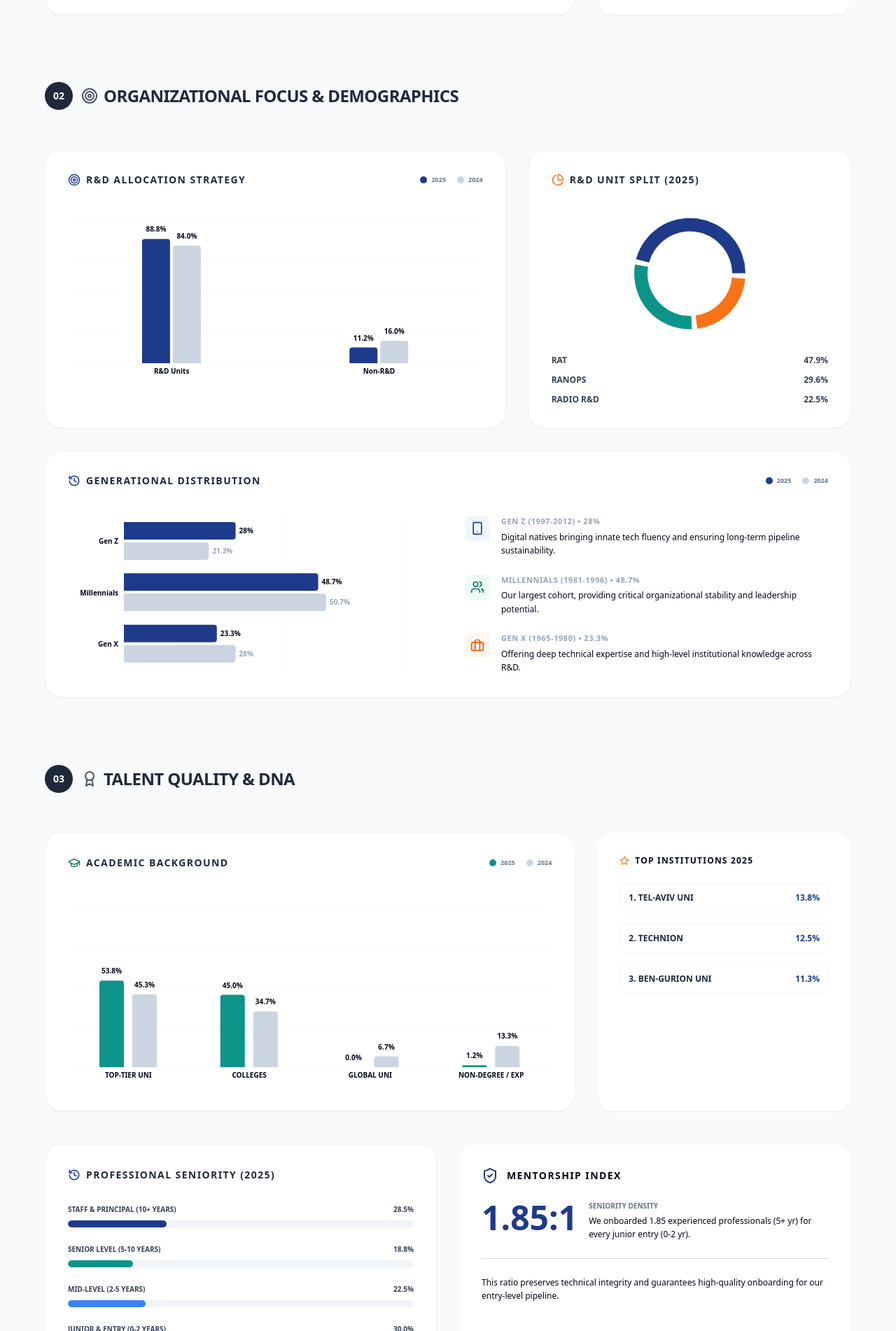
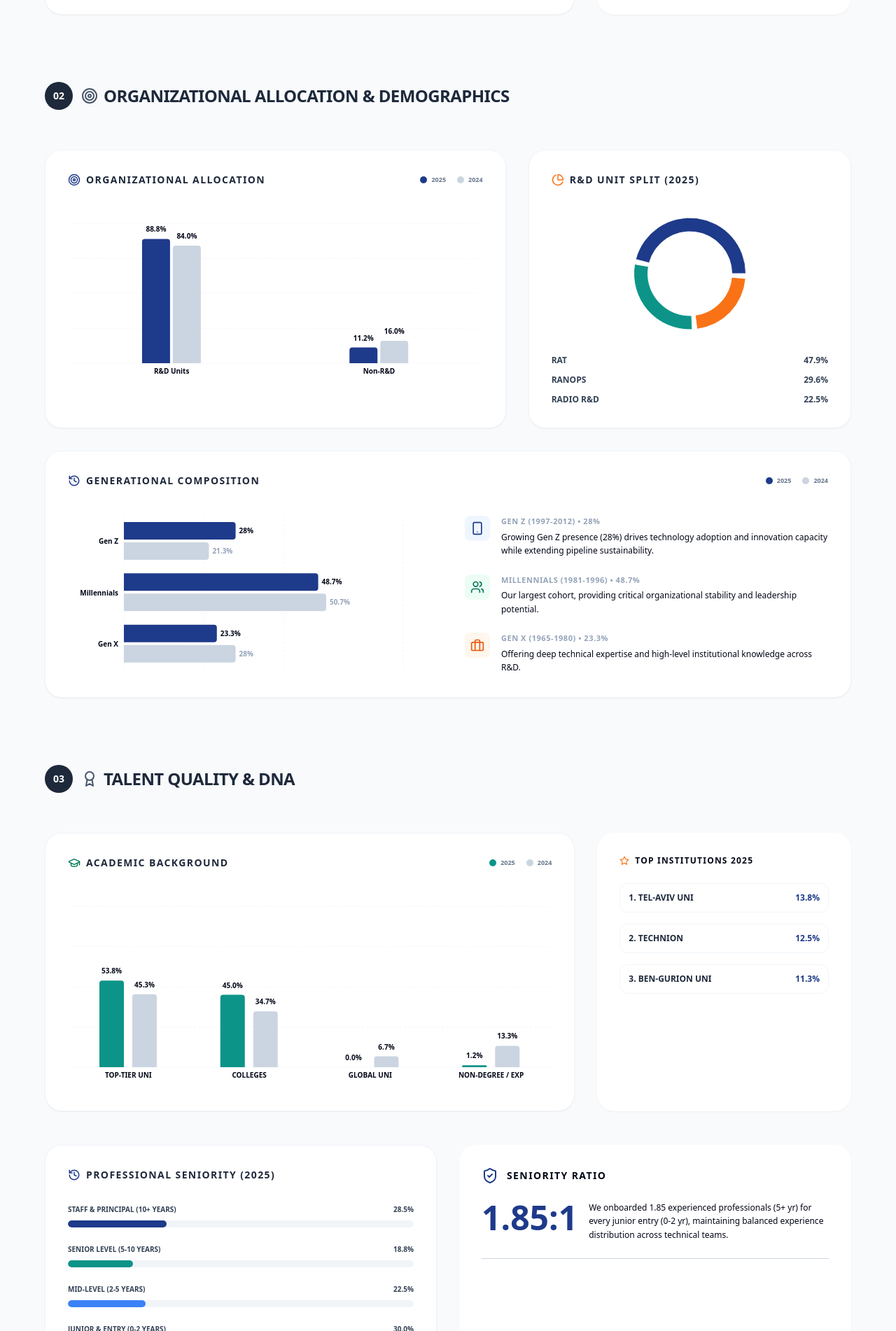
Before and after one commit to yogevr76er/2025_Recruitment_Report, a React (Vite) app: page / in a window 1280 px wide. Shown: the part 1118-3020 px from the top of the page at 70% size. Built offline with nearby package versions, Linux system fonts and the light colour scheme.

Commit message:
Update App.jsx

```diff
--- a/src/App.jsx
+++ b/src/App.jsx
@@ -253,13 +253,13 @@ const App = () => {
 
         {/* SECTION 02: ALLOCATION & DEMOGRAPHICS */}
         <section className="mb-24 text-left text-left text-left text-left">
-          <SectionHeader num="02" title="Organizational Focus & Demographics" icon={Target} />
+          <SectionHeader num="02" title="ORGANIZATIONAL ALLOCATION & DEMOGRAPHICS" icon={Target} />
           <div className="grid grid-cols-1 lg:grid-cols-12 gap-8 text-left text-left text-left">
 
             <div className="lg:col-span-7 text-left text-left text-left">
               <Card>
                 <div className="flex justify-between items-center mb-8 text-left text-left text-left text-left">
-                  <h3 className="text-sm font-black flex items-center gap-2 text-slate-800 uppercase tracking-widest text-left text-left text-left text-left"><Target size={18} className="text-blue-900 text-left text-left"/> R&D Allocation Strategy</h3>
+                  <h3 className="text-sm font-black flex items-center gap-2 text-slate-800 uppercase tracking-widest text-left text-left text-left text-left"><Target size={18} className="text-blue-900 text-left text-left"/> ORGANIZATIONAL ALLOCATION</h3>
                   <div className="flex gap-4">
                     <div className="flex items-center gap-1.5 text-left text-left text-left"><div className="w-2.5 h-2.5 rounded-full bg-[#1e3a8a]"></div><span className="text-[9px] font-black text-slate-500 uppercase text-left text-left text-left">2025</span></div>
                     <div className="flex items-center gap-1.5 text-left text-left text-left"><div className="w-2.5 h-2.5 rounded-full bg-[#cbd5e1]"></div><span className="text-[9px] font-black text-slate-500 uppercase text-left text-left text-left">2024</span></div>
@@ -312,7 +312,7 @@ const App = () => {
             <div className="lg:col-span-12 text-left text-left text-left text-left">
               <Card>
                 <div className="flex justify-between items-center mb-10 text-left text-left text-left text-left">
-                  <h3 className="text-sm font-black flex items-center gap-2 text-slate-800 uppercase tracking-widest text-left text-left text-left text-left text-left text-left"><History size={18} className="text-blue-900 text-left text-left"/> Generational Distribution</h3>
+                  <h3 className="text-sm font-black flex items-center gap-2 text-slate-800 uppercase tracking-widest text-left text-left text-left text-left text-left text-left"><History size={18} className="text-blue-900 text-left text-left"/> GENERATIONAL COMPOSITION</h3>
                   <div className="flex gap-4">
                     <div className="flex items-center gap-1.5 text-left text-left text-left text-left"><div className="w-2.5 h-2.5 rounded-full bg-[#1e3a8a]"></div><span className="text-[9px] font-black text-slate-500 uppercase text-left text-left">2025</span></div>
                     <div className="flex items-center gap-1.5 text-left text-left text-left text-left text-left text-left"><div className="w-2.5 h-2.5 rounded-full bg-[#cbd5e1]"></div><span className="text-[9px] font-black text-slate-500 uppercase text-left text-left text-left text-left">2024</span></div>
@@ -341,7 +341,7 @@ const App = () => {
                       <div className="p-2 bg-blue-50 rounded-lg text-blue-900 shrink-0"><Smartphone size={20} /></div>
                       <div className="text-left text-left text-left text-left">
                         <span className="block text-[11px] font-black text-slate-400 uppercase tracking-wider mb-1 text-left text-left">Gen Z (1997-2012) • 28%</span>
-                        <p className="text-xs text-slate-950 font-normal leading-relaxed text-left text-left">Digital natives bringing innate tech fluency and ensuring long-term pipeline sustainability.</p>
+                        <p className="text-xs text-slate-950 font-normal leading-relaxed text-left text-left">Growing Gen Z presence (28%) drives technology adoption and innovation capacity while extending pipeline sustainability.</p>
                       </div>
                     </div>
                     <div className="flex gap-4 items-start text-left text-left text-left">
@@ -432,22 +432,18 @@ const App = () => {
             <Card className="bg-slate-100 border-none text-slate-950 text-left text-left text-left text-left">
               <div className="flex items-center gap-3 mb-6 text-left text-left text-left text-left text-left">
                 <ShieldCheck className="text-blue-900 text-left text-left text-left text-left text-left text-left" size={24} />
-                <h4 className="text-sm font-black uppercase tracking-widest text-slate-950 text-left text-left text-left text-left text-left">Mentorship Index</h4>
+                <h4 className="text-sm font-black uppercase tracking-widest text-slate-950 text-left text-left text-left text-left text-left">SENIORITY RATIO</h4>
               </div>
               <div className="space-y-6 text-left text-left text-left text-left text-left">
                 <div className="flex gap-4 text-left text-left text-left text-left text-left">
                   <span className="text-5xl font-black text-blue-900 text-left text-left text-left text-left text-left">1.85:1</span>
                   <div className="text-left text-left text-left text-left text-left text-left text-left text-left">
-                    <p className="text-[10px] font-black text-slate-500 uppercase mb-1 text-left text-left text-left text-left text-left text-left text-left">Seniority Density</p>
                     <p className="text-xs text-slate-950 font-normal leading-relaxed text-left text-left text-left text-left text-left text-left text-left text-left">
-                      We onboarded 1.85 experienced professionals (5+ yr) for every junior entry (0-2 yr).
+                      We onboarded 1.85 experienced professionals (5+ yr) for every junior entry (0-2 yr), maintaining balanced experience distribution across technical teams.
                     </p>
                   </div>
                 </div>
                 <div className="pt-6 border-t border-slate-300 text-left text-left text-left text-left text-left">
-                  <p className="text-xs text-slate-950 font-normal leading-relaxed text-left text-left text-left text-left text-left text-left">
-                    This ratio preserves technical integrity and guarantees high-quality onboarding for our entry-level pipeline.
-                  </p>
                 </div>
               </div>
             </Card>
```
